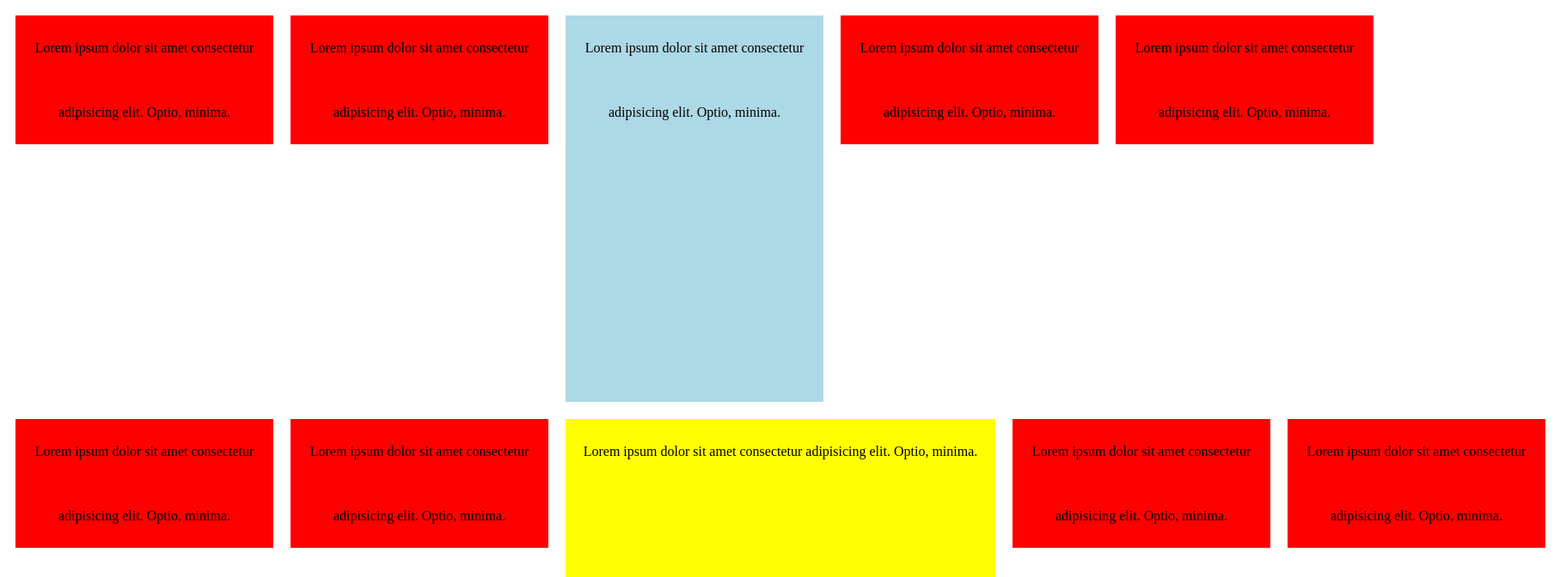
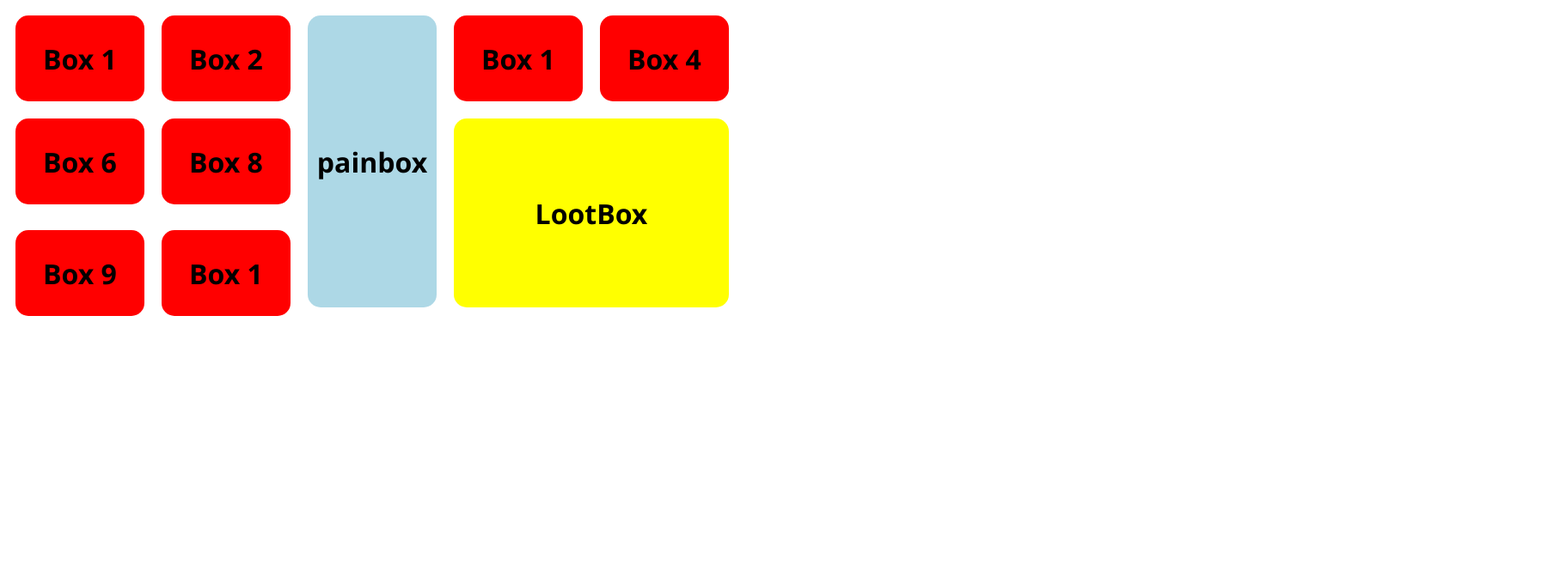
Before and after one commit to Serat0/2imd-webtech3-portfolio, a plain HTML site: page Lab2-Flexbox_Grid/Flex_Layout.html in a window 1280 px wide. Shown: the top 672 px of the page at 86% size, 1808 px wide, since content can reach past the window. Drawn offline with Linux system fonts and the light colour scheme.

Commit message:
Back to start Reworked file

```diff
--- a/Lab2-Flexbox_Grid/FlexLayout_files/style.css
+++ b/Lab2-Flexbox_Grid/FlexLayout_files/style.css
@@ -1,119 +1,87 @@
-body{
-    text-align: center;
+p {
+    font-family: 'Segoe UI', Tahoma, Geneva, Verdana, sans-serif;
+    font-weight: 700;
+    font-size: 2em;
+    width: 100%;
 }
 
-.flexContainer{
-    display: flex;
-    flex-direction: column;
-    flex-wrap: wrap;
-}
-
-.flexContainerSplit{
-    display: flex;
-    flex-direction: column;
-    flex-wrap: nowrap;
-}
-
-.order1{
-    order:-3;
-}
-.order2{
-order: -2;
-}
-
-.orderblue{
-    order:-1;
-}
-
-.orderyellow{
-    order: -1;
-}
-
-
-.Content{
-    width: 300px;
-    height: 150px;
-    margin: 10px;
-    text-align: center;
-    line-height: 75px;
-    font-size: 1em;
-}
-
-.red{
+.red {
     background-color: red;
 }
-
 .blue {
     background-color: lightblue;
 }
-
-.yellow{
+.yellow {
     background-color: yellow;
 }
 
-@media only screen and (min-width: 768px){
+.content {
+    width: 300px;
+    height: 100px;
+    margin: 10px;
+    text-align: center;
+    display: flex;
+    align-items: center;
+    border-radius: 15px;
+}
 
-    .flexContainer{
+@media (min-width: 700px) {
+    .flexContainer {
         display: flex;
+        flex-direction: row;
+    }
+    .table {
+        display: flex;
+        flex-direction: column;
+    }
+
+    .yellow {
+        order: 2;
+    }
+    #final {
+        order: 2;
+    }
+}
+
+@media (min-width: 700px) and (max-width: 1000px) {
+    .yellow {
+        margin-top: -230px;
+    }
+    #final {
+        margin-top: 140px;
+    }
+}
+
+@media (min-width: 1000px) {
+    .content {
+        width: 150px;
+    }
+    .flexContainer {
+        flex-direction: column;
+    }
+    .table {
         flex-direction: row;
         flex-wrap: wrap;
     }
-
-    .flexContainerSplit{
+    #yellow {
+        order: 3;
+        width: 320px;
+        height: 220px;
+    }
+    .blue {
+        height: 340px;
+    }
+    .row {
         display: flex;
-        flex-direction: column;
-        flex-wrap: nowrap;
+        flex-direction: row;
+    }
+    .table .row .content {
+        margin-bottom: 10px;
     }
 
-    .order1{
-        order:-3;
-    }
-    .order2{
-    order: -1;
-    }
-
-    .orderblue{
-        order:-2;
-    }
-
-    .orderyellow{
-        order: unset;
-    }
-
-
-}
-
-@media only screen and (min-width: 1024px){
-
-    .flexContainer{
-        display: flex;
-        flex-direction: row;
-        flex-wrap: wrap;
-        align-items: baseline;
-        align-self: flex-start;
-    }
-
-
-    .flexContainerSplit{
-        all: unset;
-        display: flex;
-        flex-direction: row;
-        flex-wrap: nowrap;
-    }
-    .order1{
-        order:-2;
-    }
-    .orderblue{
-        order:-1;
-        height: 450px;
-    }
-
-    .order8{
-        order: 1;
-    }
-
-    .yellow{
-        width: 500px;
-        height: 500px;
+    .table:last-child {
+        width: 850px;
+        margin-top: -240px;
+        justify-content: space-between;
     }
 }
--- a/Lab2-Flexbox_Grid/FlexLayout_files/style2.css
+++ /dev/null
@@ -1,82 +0,0 @@
-body{
-    text-align: center;
-}
-
-.Content{
-    width: 300px;
-    height: 150px;
-    margin: 10px;
-    text-align: center;
-    line-height: 75px;
-    font-size: 1em;
-}
-
-.red{
-    background-color: red;
-}
-
-.blue {
-    background-color: lightblue;
-}
-
-.yellow{
-    background-color: yellow;
-}
-
-.flexContainer{
-    display: flex;
-    flex-direction: row;
-    flex-wrap: wrap;
-    align-items: baseline;
-}
-
-
-.flexContainerSplit{
-    all:unset;
-}
-.order1{
-    order:0;
-}
-.order3{
-    order:0;
-    height: 1250px;
-}
-
-.order8{
-    order: 1;
-}
-
-.yellow{
-    width: 500px;
-    height: 500px;
-}
-
-@media only screen and (max-width: 768px){
-
-    .flexContainer{
-        display: flex;
-        flex-direction: column;
-        flex-wrap: wrap;
-    }
-    }
-
-@media only screen and (max-width: 1024px){
-    .flexContainer{
-        display: flex;
-        flex-direction: row;
-        flex-wrap: wrap;
-    }
-
-    .flexContainerSplit{
-        display: flex;
-        flex-direction: column;
-        flex-wrap: nowrap;
-    }
-
-    .order1{
-        order:-2;
-    }
-    .order3{
-        order:-1;
-    }
-}
--- a/Lab2-Flexbox_Grid/Flex_Layout.html
+++ b/Lab2-Flexbox_Grid/Flex_Layout.html
@@ -3,27 +3,31 @@
 <head>
     <meta charset="UTF-8">
     <meta name="viewport" content="width=device-width, initial-scale=1.0">
-    <title>Flex Layout</title>
+    <title>FlexBox</title>
     <link rel="stylesheet" href="FlexLayout_files/style.css">
 </head>
 <body>
-
     <div class="flexContainer">
-        <div class="flexContainerSplit">
-            <div class="Content order1 red"> Lorem ipsum dolor sit amet consectetur adipisicing elit. Optio, minima.  </div>
-            <div class="Content order2 red"> Lorem ipsum dolor sit amet consectetur adipisicing elit. Optio, minima. </div>
-            <div class="Content order4 red"> Lorem ipsum dolor sit amet consectetur adipisicing elit. Optio, minima. </div>
-            <div class="Content order5 red"> Lorem ipsum dolor sit amet consectetur adipisicing elit. Optio, minima. </div>
-            <div class="Content orderblue blue"> Lorem ipsum dolor sit amet consectetur adipisicing elit. Optio, minima. </div>
+        <div class="table">
+            <div class="red content"><p>Box 1</p></div>
+            <div class="red content"><p>Box 2</p></div>
+            <div class="blue content"><p>painbox</p></div>
+            <div class="red content" id="aftergreen"><p>Box 1</p></div>
+            <div class="red content"><p>Box 4</p></div>
         </div>
-        <div class="flexContainerSplit">
-            <div class="Content order6 red"> Lorem ipsum dolor sit amet consectetur adipisicing elit. Optio, minima.  </div>
-            <div class="Content order7 red"> Lorem ipsum dolor sit amet consectetur adipisicing elit. Optio, minima. </div>
-            <div class="Content orderyellow yellow"> Lorem ipsum dolor sit amet consectetur adipisicing elit. Optio, minima. </div>
-            <div class="Content order9 red"> Lorem ipsum dolor sit amet consectetur adipisicing elit. Optio, minima. </div>
-            <div class="Content order0 red"> Lorem ipsum dolor sit amet consectetur adipisicing elit. Optio, minima. </div>
-        </div>
+        <div class="table">
+            <div class="yellow content" id="yellow"><p>LootBox</p></div>
+            <section class="test">
+                <div class="row " style="
+                padding-bottom: 10px;
+            ">
+                    <div class="red content"><p>Box 6</p></div>
+                    <div class="red content"><p>Box 8</p></div>
+                </div>
+                <div class="row">
+                    <div class="red content"><p>Box 9</p></div>
+                    <div class="red content" id="final"><p>Box 1</p></div>
+                </div>
+            </section>
         </div>
     </div>
-</body>
-</html>
```
